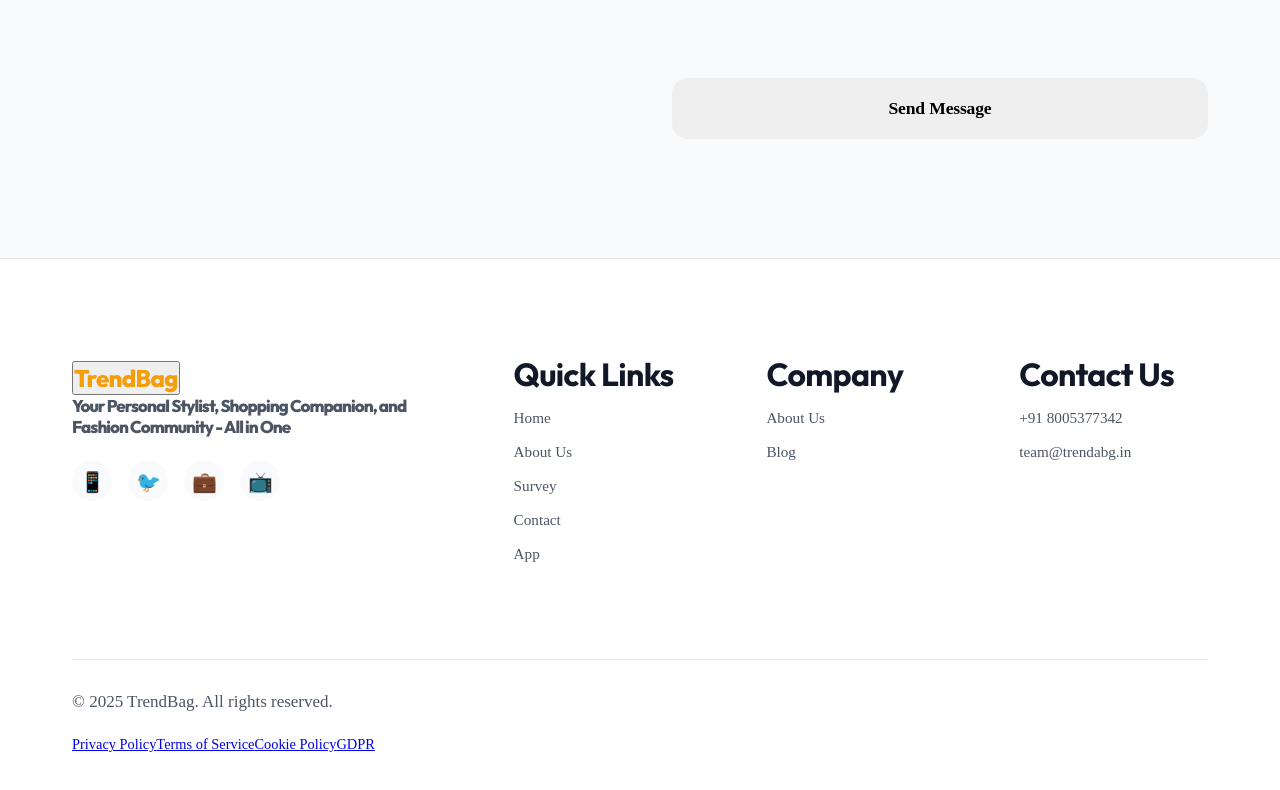
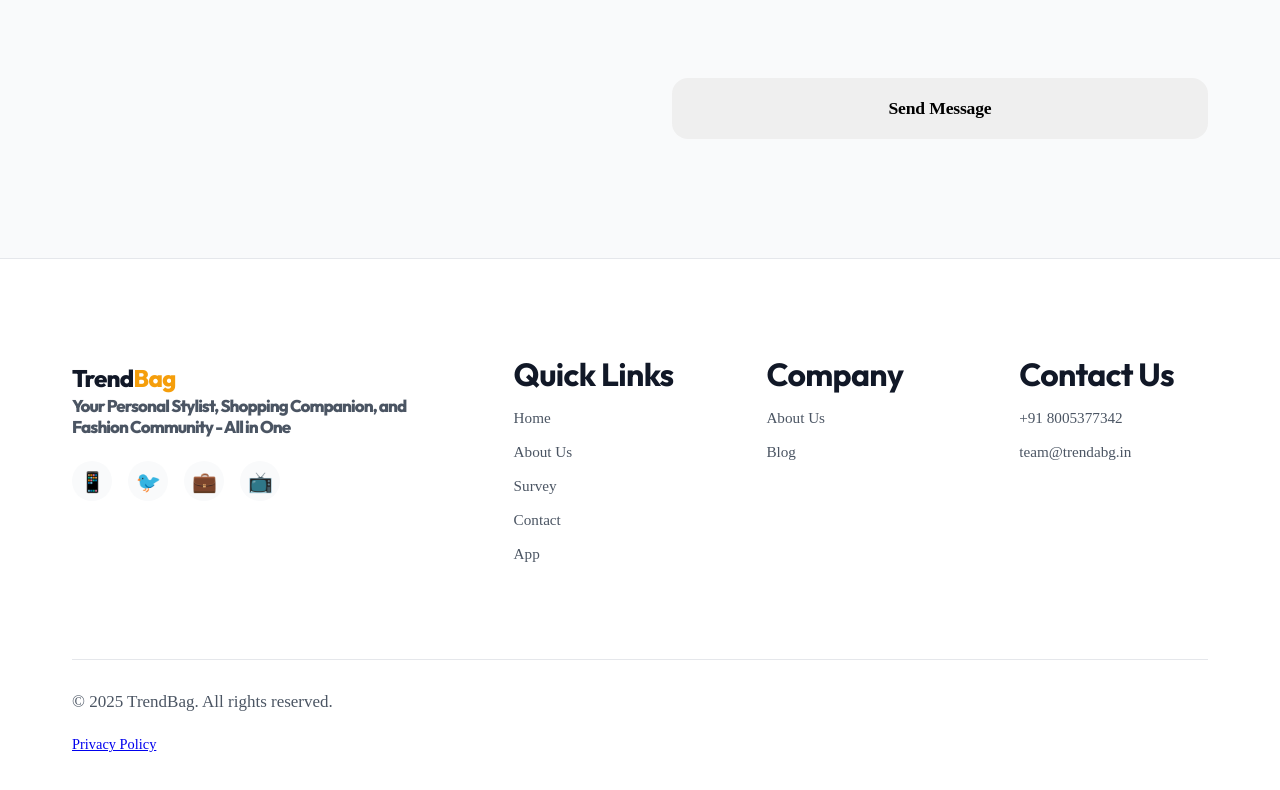
Before and after one commit to trendbag-in/portforlio-app, a React (Create React App) app: page /#/ in a window 1280 px wide. Shown: the part 6142-6932 px from the top of the page. Built offline with nearby package versions, Linux system fonts and the light colour scheme; the HTML template or start-up script is replaced by a standard one.

Commit message:
feat: Add Privacy Policy page and implement core UI components (Navbar, Footer, ScrollProgress).

```diff
--- a/src/App.js
+++ b/src/App.js
@@ -7,9 +7,12 @@ import ErrorPage from './pages/ErrorPage';
 import Navbar from './components/Navbar';
 import ScrollProgress from './components/ScrollProgress/ScrollProgress';
 
+import ScrollToTop from './components/ScrollToTop';
+
 function App() {
   return (
     <Router>
+      <ScrollToTop />
       <div className="App">
         <ScrollProgress />
         <Routes>
--- a/src/components/Navbar/Navbar.js
+++ b/src/components/Navbar/Navbar.js
@@ -1,5 +1,5 @@
 import React, { useState, useEffect } from 'react';
-import { Link } from 'react-router-dom';
+import { Link, useLocation, useNavigate } from 'react-router-dom';
 import './Navbar.css';
 
 const Navbar = () => {
@@ -29,14 +29,29 @@ const Navbar = () => {
 
   // Removed scroll-based visibility logic as Navbar is now static at top
 
+  // Navigation Logic
+  const location = useLocation();
+  const navigate = useNavigate();
+
   const scrollToSection = (sectionId) => {
+    if (location.pathname !== '/') {
+      navigate('/');
+      // Optional: Wait for navigation then scroll, but for 'hero' usually top is fine.
+      // If jumping to specific section from other page is needed, we'd need a context or query param.
+      // For now, logo -> home (top) is sufficient.
+      setTimeout(() => {
+        window.scrollTo(0, 0);
+      }, 100);
+      return;
+    }
+
     const element = document.getElementById(sectionId);
     const appContainer = document.querySelector('.App');
-    if (element && appContainer) {
-      appContainer.scrollTo({
-        top: element.offsetTop,
-        behavior: 'smooth'
-      });
+    if (element) {
+      // Natural scroll
+      const yOffset = -0;
+      const y = element.getBoundingClientRect().top + window.pageYOffset + yOffset;
+      window.scrollTo({ top: y, behavior: 'smooth' });
     }
   };
 
--- a/src/components/ScrollProgress/ScrollProgress.js
+++ b/src/components/ScrollProgress/ScrollProgress.js
@@ -1,8 +1,10 @@
 import React, { useState, useEffect } from 'react';
+import { useLocation } from 'react-router-dom';
 import './ScrollProgress.css';
 
 const ScrollProgress = () => {
     const [activeSection, setActiveSection] = useState('hero');
+    const location = useLocation();
 
     const sections = [
         { id: 'hero', label: 'Home' },
@@ -30,7 +32,10 @@ const ScrollProgress = () => {
         }
     };
 
+    // Only run scroll logic on home page
     useEffect(() => {
+        if (location.pathname !== '/') return;
+
         let animationFrameId;
 
         const handleScroll = () => {
@@ -72,7 +77,12 @@ const ScrollProgress = () => {
                 cancelAnimationFrame(animationFrameId);
             }
         };
-    }, []);
+    }, [location.pathname]);
+
+    // Don't render side nav if not on home page
+    if (location.pathname !== '/') {
+        return null;
+    }
 
     return (
         <nav className="side-nav">
--- /dev/null
+++ b/src/components/ScrollToTop.js
@@ -0,0 +1,14 @@
+import { useEffect } from 'react';
+import { useLocation } from 'react-router-dom';
+
+const ScrollToTop = () => {
+    const { pathname } = useLocation();
+
+    useEffect(() => {
+        window.scrollTo(0, 0);
+    }, [pathname]);
+
+    return null;
+};
+
+export default ScrollToTop;
--- a/src/pages/PrivacyPolicy.js
+++ b/src/pages/PrivacyPolicy.js
@@ -11,16 +11,16 @@ const PrivacyPolicy = () => {
                 <h1>Privacy Policy</h1>
                 <p className="last-updated">Last Updated: {new Date().toLocaleDateString()}</p>
 
-                <section className="privacy-section">
+                <div className="privacy-section">
                     <h2>1. Introduction</h2>
                     <p>
                         Welcome to TrendBag. We respect your privacy and are committed to protecting your personal data.
                         This privacy policy will inform you as to how we look after your personal data when you visit our website
                         and tell you about your privacy rights and how the law protects you.
                     </p>
-                </section>
+                </div>
 
-                <section className="privacy-section">
+                <div className="privacy-section">
                     <h2>2. Data We Collect</h2>
                     <p>
                         We may collect, use, store and transfer different kinds of personal data about you which we have grouped together follows:
@@ -30,9 +30,9 @@ const PrivacyPolicy = () => {
                         <li><strong>Contact Data:</strong> includes email address and telephone numbers.</li>
                         <li><strong>Technical Data:</strong> includes internet protocol (IP) address, browser type and version, time zone setting and location, browser plug-in types and versions, operating system and platform on the devices you use to access this website.</li>
                     </ul>
-                </section>
+                </div>
 
-                <section className="privacy-section">
+                <div className="privacy-section">
                     <h2>3. How We Use Your Data</h2>
                     <p>
                         We will only use your personal data when the law allows us to. Most commonly, we will use your personal data in the following circumstances:
@@ -42,14 +42,14 @@ const PrivacyPolicy = () => {
                         <li>To improve our website and services.</li>
                         <li>To communicate with you about updates or offers.</li>
                     </ul>
-                </section>
+                </div>
 
-                <section className="privacy-section">
+                <div className="privacy-section">
                     <h2>4. Contact Us</h2>
                     <p>
                         If you have any questions about this privacy policy or our privacy practices, please contact us at: <a href="mailto:team@trendabg.in">team@trendabg.in</a>.
                     </p>
-                </section>
+                </div>
             </div>
             <FooterView />
         </div>
--- a/src/pages/SurveyPage.js
+++ b/src/pages/SurveyPage.js
@@ -4,7 +4,7 @@ import SurveyView from '../views/Survey';
 
 const SurveyPage = () => {
   return (
-    <div className="SurveyPage">
+    <div className="SurveyPage" style={{ paddingTop: '100px' }}>
       {/* Home Button */}
       <div className="survey-home-btn">
         <Link to="/" className="home-button">
--- a/src/views/Footer/Footer.css
+++ b/src/views/Footer/Footer.css
@@ -1,6 +1,7 @@
 /* Footer Styles */
 .footer {
-  height: 100vh;
+  min-height: auto;
+  /* Was 100vh, changed to avoid gaps on privacy page */
   display: flex;
   flex-direction: column;
   justify-content: space-between;
@@ -8,6 +9,7 @@
   padding: 6rem 0 2rem;
   border-top: 1px solid var(--border-color);
   overflow: hidden;
+  position: relative;
 }
 
 .footer-content {
@@ -31,7 +33,19 @@
   letter-spacing: -0.03em;
 }
 
-.footer-brand span {
+.footer-logo {
+  background: none;
+  border: none;
+  padding: 0;
+  cursor: pointer;
+  display: inline-block;
+}
+
+.footer-brand .brand-text {
+  color: var(--text-primary);
+}
+
+.footer-brand .brand-text span {
   color: var(--accent-primary);
 }
 
--- a/src/views/Footer/Footer.js
+++ b/src/views/Footer/Footer.js
@@ -1,9 +1,28 @@
 import React from 'react';
-import { Link } from 'react-router-dom';
+import { Link, useLocation, useNavigate } from 'react-router-dom';
 import './Footer.css';
 
 const Footer = () => {
   const currentYear = new Date().getFullYear();
+  const location = useLocation();
+  const navigate = useNavigate();
+
+  // ... (links definitions omitted for brevity if not changing) ...
+
+
+  /*
+    const scrollToTop = () => {
+      if (location.pathname !== '/') {
+          navigate('/');
+          window.scrollTo(0, 0);
+          return;
+      }
+      window.scrollTo({
+        top: 0,
+        behavior: 'smooth'
+      });
+    };
+  */
 
   const quickLinks = [
     { label: 'Home', href: '#hero', isRoute: false },
@@ -21,13 +40,15 @@ const Footer = () => {
   ];
 
   const legalLinks = [
-    { label: 'Privacy Policy', href: '#' },
-    { label: 'Terms of Service', href: '#' },
-    { label: 'Cookie Policy', href: '#' },
-    { label: 'GDPR', href: '#' }
+    { label: 'Privacy Policy', href: '/privacy', isRoute: true }
   ];
 
   const scrollToTop = () => {
+    if (location.pathname !== '/') {
+      navigate('/');
+      window.scrollTo(0, 0);
+      return;
+    }
     window.scrollTo({
       top: 0,
       behavior: 'smooth'
@@ -47,11 +68,45 @@ const Footer = () => {
     }
   };
 
+  // Consolidated handleLinkClick
   const handleLinkClick = (e, link) => {
-    // Only prevent default for hash links that should scroll
-    if (!link.isRoute && !link.isExternal && link.href.startsWith('#')) {
-      e.preventDefault();
-      scrollToSection(link.href);
+    // If it's an external link, let default behavior happen
+    if (link.isExternal) return;
+
+    e.preventDefault();
+
+    // If it's a route (like /survey), navigate to it
+    if (link.isRoute) {
+      // scroll to top handled by router or useEffect usually, but we can force it
+      navigate(link.href);
+      window.scrollTo(0, 0);
+      return;
+    }
+
+    // If we are not on home page, navigate home first then scroll
+    if (location.pathname !== '/') {
+      navigate('/');
+      setTimeout(() => {
+        const elementId = link.href.replace('#', '');
+        const element = document.getElementById(elementId);
+        if (element) {
+          const yOffset = -0;
+          const y = element.getBoundingClientRect().top + window.pageYOffset + yOffset;
+          window.scrollTo({ top: y, behavior: 'smooth' });
+        } else {
+          window.scrollTo(0, 0);
+        }
+      }, 100);
+      return;
+    }
+
+    // If we are on home page, just scroll
+    const elementId = link.href.replace('#', '');
+    const element = document.getElementById(elementId);
+    if (element) {
+      const yOffset = -0;
+      const y = element.getBoundingClientRect().top + window.pageYOffset + yOffset;
+      window.scrollTo({ top: y, behavior: 'smooth' });
     }
   };
 
@@ -62,9 +117,9 @@ const Footer = () => {
         <div className="footer-content">
           {/* Brand Section */}
           <div className="footer-brand">
-            <button className="footer-logo" onClick={scrollToTop}>
-              <span className="brand-text">TrendBag</span>
-            </button>
+            <div className="footer-logo" onClick={scrollToTop} role="button" tabIndex={0}>
+              <span className="brand-text">Trend<span>Bag</span></span>
+            </div>
             <p className="footer-tagline">
               Your Personal Stylist, Shopping Companion, and Fashion Community - All in One
             </p>
@@ -142,9 +197,15 @@ const Footer = () => {
             </p>
             <div className="legal-links">
               {legalLinks.map((link, index) => (
-                <a key={index} href={link.href} className="legal-link">
-                  {link.label}
-                </a>
+                link.isRoute ? (
+                  <Link key={index} to={link.href} className="legal-link">
+                    {link.label}
+                  </Link>
+                ) : (
+                  <a key={index} href={link.href} className="legal-link">
+                    {link.label}
+                  </a>
+                )
               ))}
             </div>
           </div>
```
